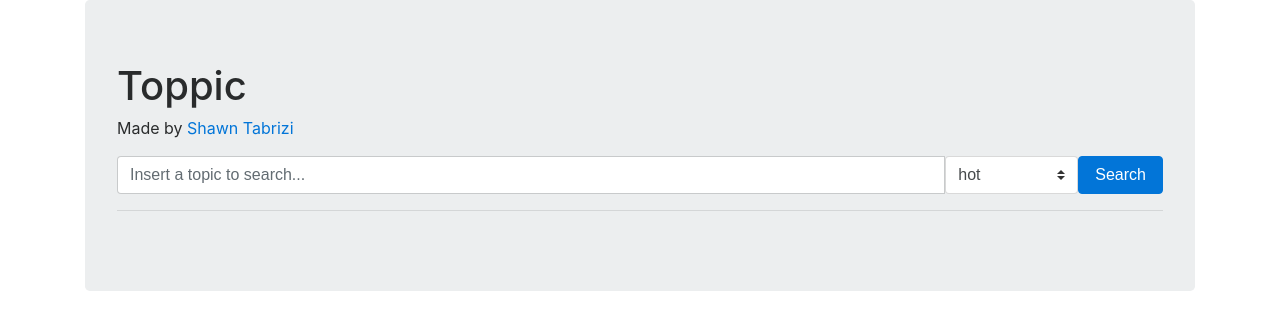
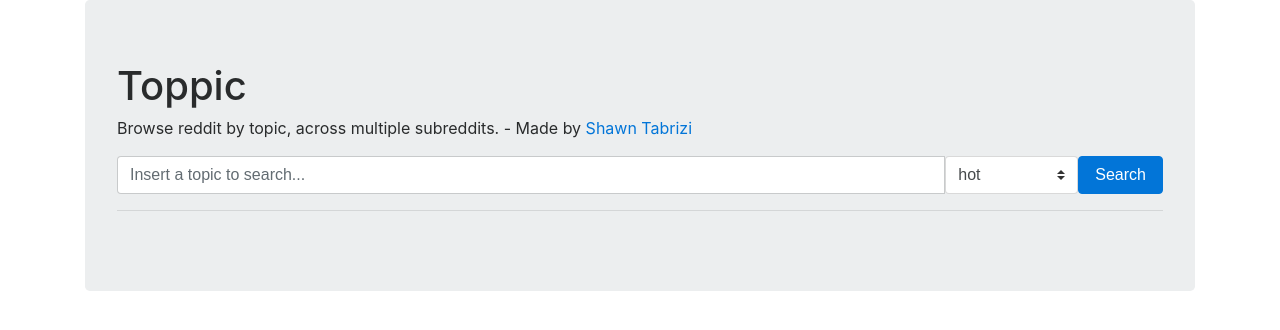
Before and after one commit to shawntabrizi/toppic, a plain HTML site: page index.html in a window 1280 px wide. Drawn offline with nearby package versions, Linux system fonts and the light colour scheme.

Commit message:
added subtitle to explain what site does

```diff
--- a/index.html
+++ b/index.html
@@ -14,7 +14,7 @@
     <div class="container">
         <div class="jumbotron">
             <h1>Toppic</h1>
-            <p>Made by <a href="http://shawntabrizi.com">Shawn Tabrizi</a></p>
+            <p>Browse reddit by topic, across multiple subreddits. - Made by <a href="http://shawntabrizi.com">Shawn Tabrizi</a></p>
             <div class="input-group">
                 <input type="text" class="form-control" placeholder="Insert a topic to search..." id="input" />
                 <div class="input-group-append">
```
